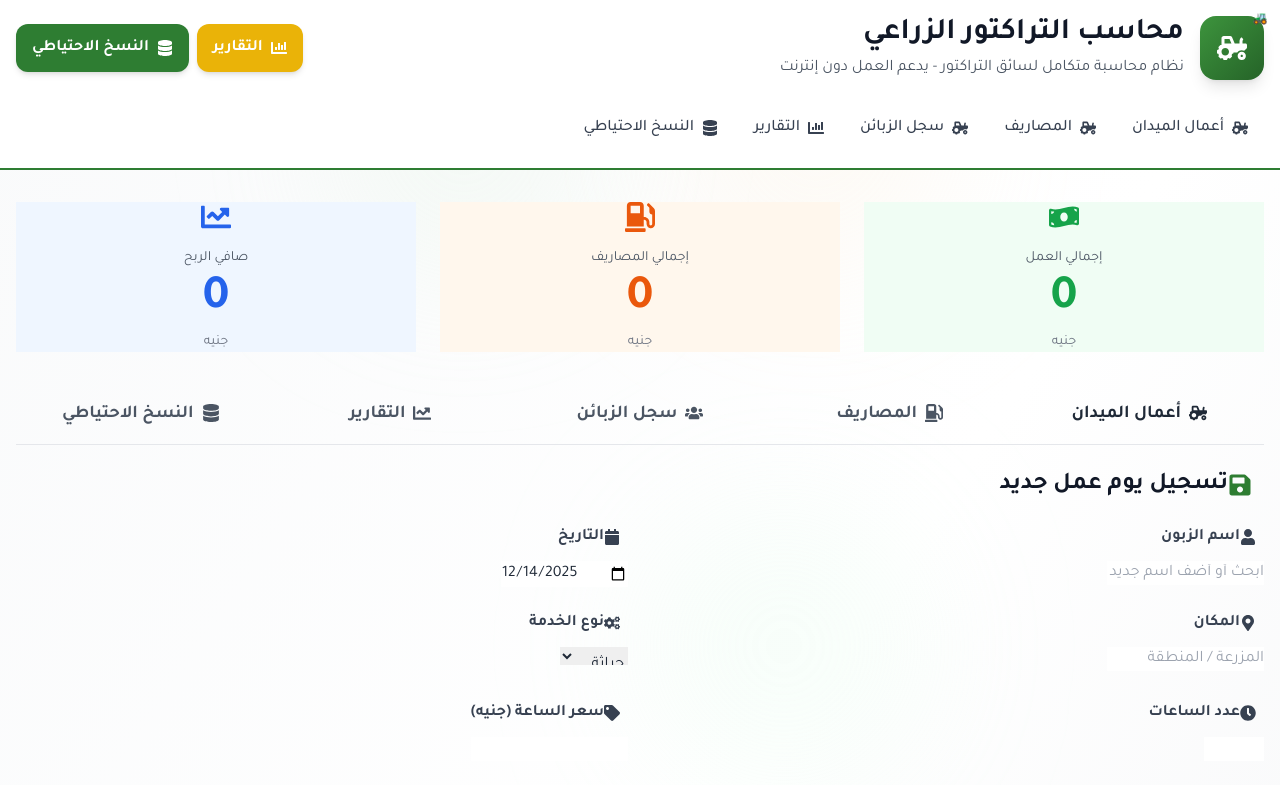
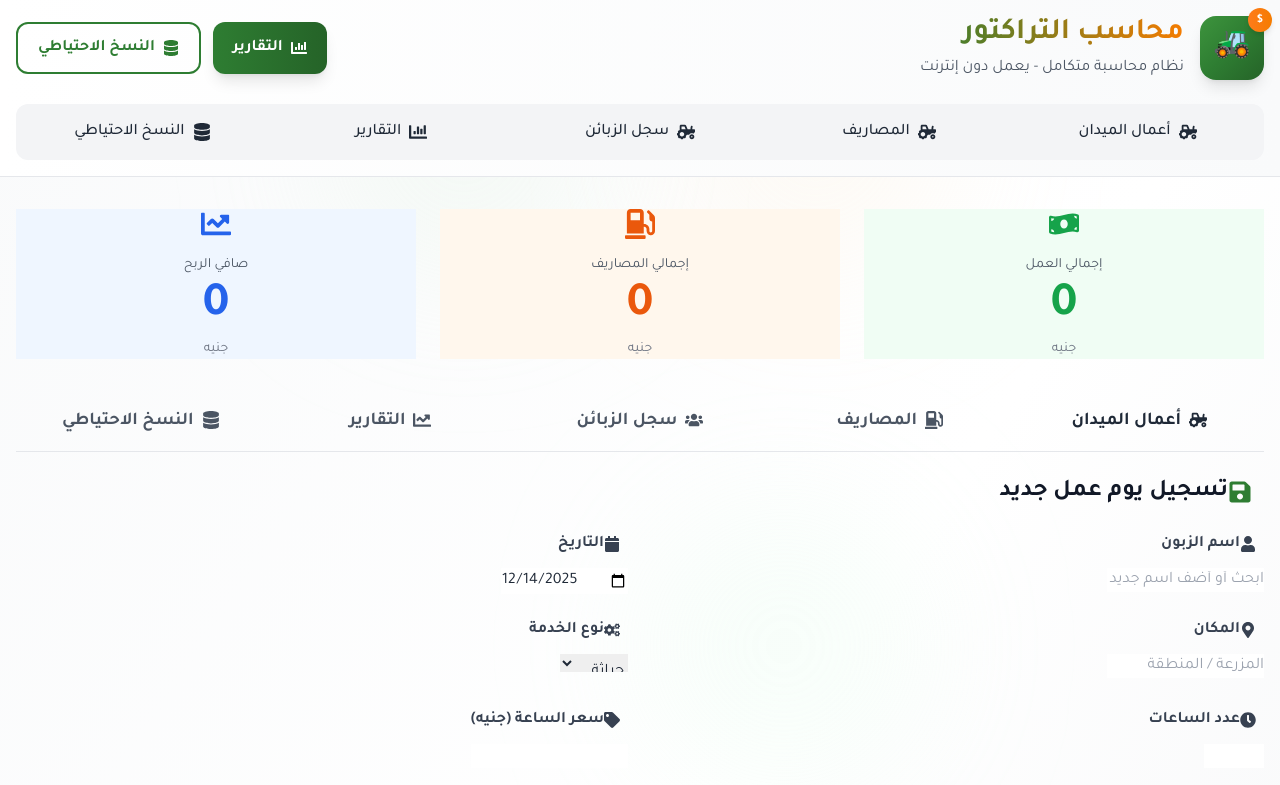
Before and after one commit to merosman91/AccountTractor, a Next.js app: page / in a window 1280 px wide. Shown: the top 785 px of the page. Built offline with nearby package versions, Linux system fonts and the light colour scheme.

Commit message:
Update Header.tsx

```diff
--- a/components/Header.tsx
+++ b/components/Header.tsx
@@ -1,10 +1,11 @@
 'use client';
 
 import { useState, useEffect } from 'react';
-import { FaTractor, FaChartBar, FaDatabase } from 'react-icons/fa';
+import { FaTractor, FaChartBar, FaDatabase, FaBars, FaTimes } from 'react-icons/fa';
 
 export default function Header() {
   const [isScrolled, setIsScrolled] = useState(false);
+  const [isMobileMenuOpen, setIsMobileMenuOpen] = useState(false);
 
   useEffect(() => {
     const handleScroll = () => {
@@ -23,66 +24,97 @@ export default function Header() {
   ];
 
   return (
-    <header className={`sticky top-0 z-50 transition-all duration-300 ${
+    <header className={`sticky top-0 z-50 transition-all duration-500 ${
       isScrolled
-        ? 'bg-white/90 backdrop-blur-md shadow-lg border-b border-gray-200'
-        : 'bg-white border-b-2 border-primary-600'
+        ? 'bg-white/95 backdrop-blur-md shadow-lg border-b border-gray-100'
+        : 'bg-gradient-to-r from-white to-gray-50 border-b border-gray-200'
     }`}>
       <div className="container mx-auto px-4 py-4">
-        <div className="flex flex-col md:flex-row md:items-center justify-between gap-4">
+        <div className="flex items-center justify-between">
+          {/* الشعار */}
           <div className="flex items-center gap-4">
             <div className="relative">
-              <div className="w-16 h-16 bg-gradient-to-br from-primary-500 to-primary-700 rounded-2xl flex items-center justify-center shadow-lg">
-                <FaTractor className="text-white text-3xl" />
-              </div>
-              <div className="absolute -top-2 -right-2 w-6 h-6 bg-accent-500 rounded-full flex items-center justify-center">
-                <span className="text-white text-xs font-bold">🚜</span>
+              <div className="w-16 h-16 bg-gradient-to-br from-primary-500 via-primary-600 to-primary-700 rounded-2xl flex items-center justify-center shadow-lg group hover:shadow-xl transition-all duration-300">
+                <div className="text-white text-3xl group-hover:scale-110 transition-transform">
+                  🚜
+                </div>
+                <div className="absolute -top-2 -right-2 w-6 h-6 bg-gradient-to-r from-secondary-500 to-secondary-600 rounded-full flex items-center justify-center shadow-md">
+                  <span className="text-white text-xs font-bold">$</span>
+                </div>
               </div>
             </div>
             <div>
-              <h1 className="text-2xl md:text-3xl font-bold text-gray-900">
-                محاسب التراكتور الزراعي
+              <h1 className="text-2xl md:text-3xl font-bold bg-gradient-to-r from-primary-600 to-secondary-600 bg-clip-text text-transparent">
+                محاسب التراكتور
               </h1>
-              <p className="text-gray-600 text-sm md:text-base mt-1">
-                نظام محاسبة متكامل لسائق التراكتور - يدعم العمل دون إنترنت
+              <p className="text-gray-600 text-sm md:text-base mt-1 hidden md:block">
+                نظام محاسبة متكامل - يعمل دون إنترنت
               </p>
             </div>
           </div>
 
-          <div className="flex gap-2">
+          {/* قائمة الهاتف */}
+          <button
+            onClick={() => setIsMobileMenuOpen(!isMobileMenuOpen)}
+            className="md:hidden text-gray-700 hover:text-primary-600 transition"
+          >
+            {isMobileMenuOpen ? <FaTimes size={24} /> : <FaBars size={24} />}
+          </button>
+
+          {/* الأزرار الرئيسية */}
+          <div className="hidden md:flex gap-3">
             <button
               onClick={() => window.location.hash = '#reports'}
-              className="flex items-center gap-2 bg-yellow-500 hover:bg-yellow-600 text-white px-4 py-3 rounded-xl text-sm md:text-base font-semibold transition-all duration-300 transform hover:scale-105 shadow-md"
+              className="btn-gradient flex items-center gap-2 px-5 py-3"
             >
               <FaChartBar />
-              <span className="hidden md:inline">التقارير</span>
+              <span>التقارير</span>
             </button>
             <button
               onClick={() => window.location.hash = '#backup'}
-              className="flex items-center gap-2 bg-primary-600 hover:bg-primary-700 text-white px-4 py-3 rounded-xl text-sm md:text-base font-semibold transition-all duration-300 transform hover:scale-105 shadow-md"
+              className="btn-outline flex items-center gap-2 px-5 py-3"
             >
               <FaDatabase />
-              <span className="hidden md:inline">النسخ الاحتياطي</span>
+              <span>النسخ الاحتياطي</span>
             </button>
           </div>
         </div>
 
+        {/* قائمة الهاتف المنبثقة */}
+        {isMobileMenuOpen && (
+          <div className="md:hidden mt-4 animate-slide-down">
+            <div className="bg-white rounded-2xl shadow-lg p-4 space-y-2">
+              {tabs.map((tab) => (
+                <a
+                  key={tab.id}
+                  href={`#${tab.id}`}
+                  onClick={() => setIsMobileMenuOpen(false)}
+                  className="flex items-center gap-3 px-4 py-3 rounded-xl hover:bg-gray-50 transition"
+                >
+                  <tab.icon className="text-primary-600" />
+                  <span className="font-medium">{tab.label}</span>
+                </a>
+              ))}
+            </div>
+          </div>
+        )}
+
         {/* تبويبات التنقل */}
-        <div className="mt-6 overflow-x-auto">
-          <div className="flex gap-1 min-w-max">
+        <nav className="hidden md:block mt-6">
+          <div className="flex gap-1 bg-gray-100 p-1 rounded-xl">
             {tabs.map((tab) => (
               <a
                 key={tab.id}
                 href={`#${tab.id}`}
-                className="flex items-center gap-2 px-4 py-3 rounded-xl text-gray-700 hover:bg-gray-100 transition-all duration-200 font-medium text-sm md:text-base whitespace-nowrap"
+                className="tab-modern flex items-center gap-2 flex-1 justify-center"
               >
-                <tab.icon />
+                <tab.icon className="text-lg" />
                 {tab.label}
               </a>
             ))}
           </div>
-        </div>
+        </nav>
       </div>
     </header>
   );
-}
+      }
```
